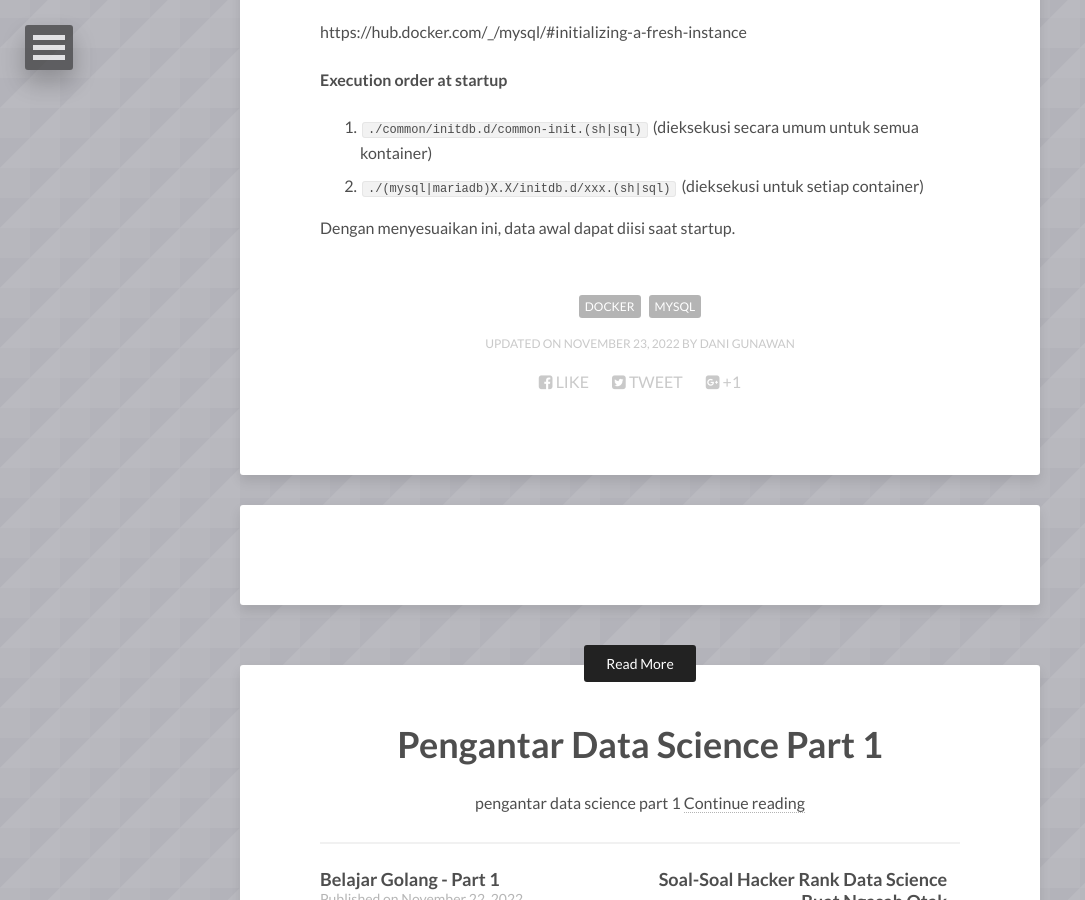
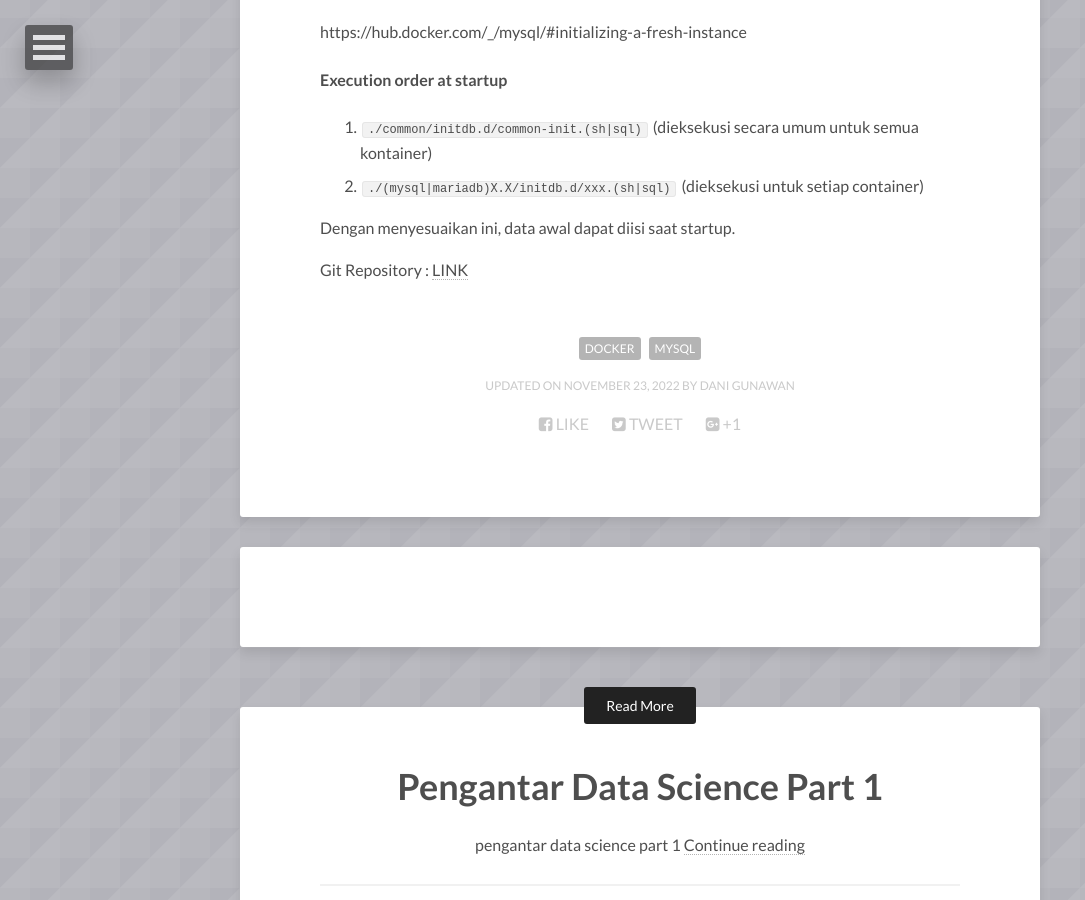
Before and after one commit to danigunawan/danigunawan.github.io, a Jekyll site: the page built from _posts/2022-11-23-docker-dengan-multi-mysql-version.md, in a window 1280 px wide and 900 px high, scrolled down 3192 px. Shown: the whole window, without its empty margins (0-1085 px from the left). Built offline with Jekyll 4.4.1, drawn with Linux system fonts in a browser that asks for light colours; nearby versions of some CDN libraries; comment, search, counter and statistics services are not loaded.

Commit message:
[ADD POSTING] posting

```diff
--- a/_posts/2022-11-23-docker-dengan-multi-mysql-version.md
+++ b/_posts/2022-11-23-docker-dengan-multi-mysql-version.md
@@ -132,3 +132,5 @@
 1. `./(mysql|mariadb)X.X/initdb.d/xxx.(sh|sql)` (dieksekusi untuk setiap container)
 
 Dengan menyesuaikan ini, data awal dapat diisi saat startup.
+
+Git Repository : [LINK](https://github.com/danigunawan/docker-compose-all-mysql-versions)
```
